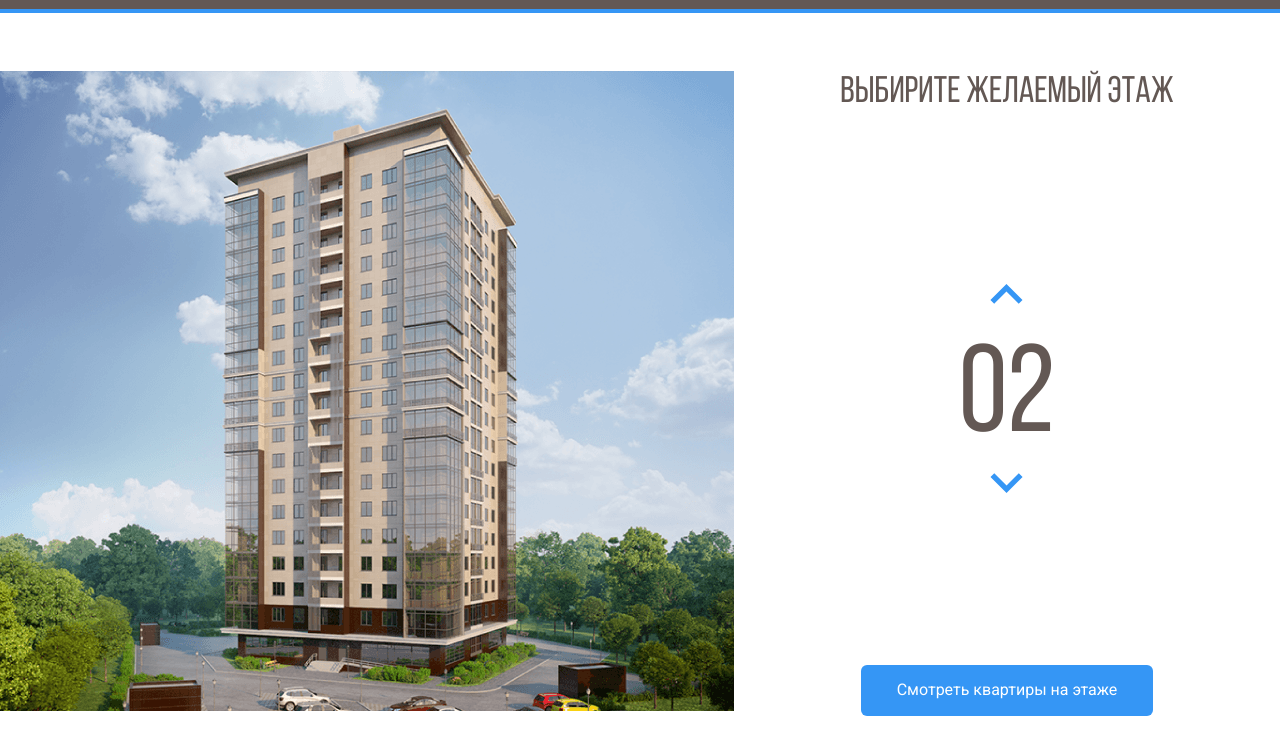
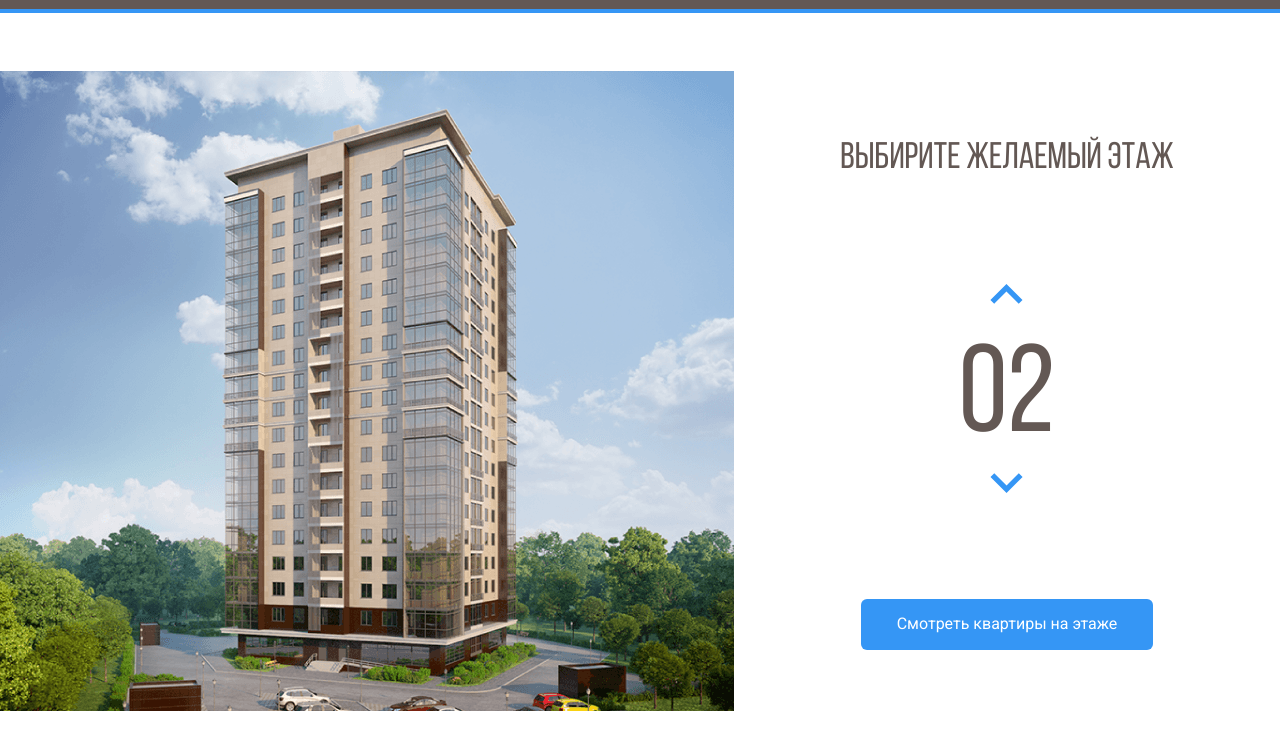
Before and after one commit to sila-timofei/melody, a plain HTML site: page index.html in a window 1280 px wide. Shown: the part 56-800 px from the top of the page. Drawn offline with Linux system fonts and the light colour scheme.

Commit message:
Update style.css

```diff
--- a/css/style.css
+++ b/css/style.css
@@ -103,6 +103,7 @@ body {
     flex-direction: column;
     align-items: center;
     justify-content: space-between;
+    padding: 66px 0;
 }
 
 .main-title {
```
